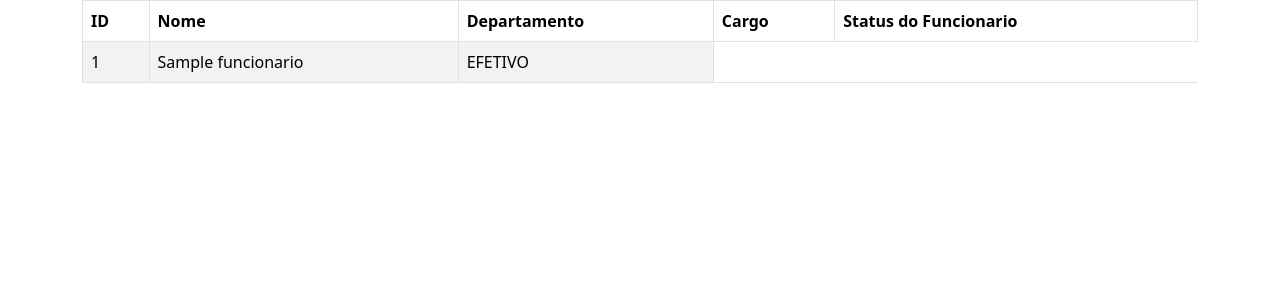
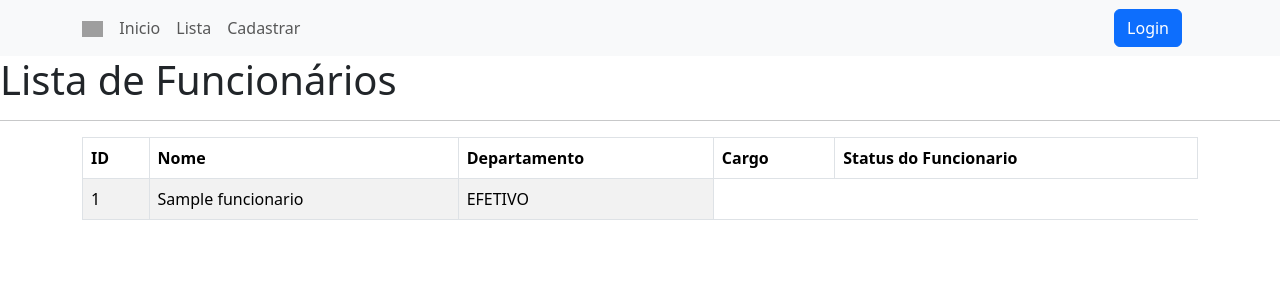
Before and after one commit to joao-victor-73/WorkForce, a Flask app: page /lista in a window 1280 px wide. Shown: the top 300 px of the page. Run offline with Flask 3, Linux system fonts and the light colour scheme; tables that the repository leaves empty hold one stand-in row (values such as "Sample post"); parts of the project's set-up code (start-up, migrations or seed data) failed here and were passed over; some libraries are stand-ins or nearby versions; grey boxes are pictures that could not be loaded.

Commit message:
modificando algumas coisas

```diff
--- a/projeto/main.py
+++ b/projeto/main.py
@@ -65,7 +65,7 @@ class Folha_pagamento(db.Model):
 @app.route('/lista')
 def lista_de_funcionario():
     lista_func = Funcionarios.query.order_by(Funcionarios.id_func)
-    return render_template('lista.html', lista_func=lista_func)
+    return render_template('lista.html', lista_func=lista_func, titulo="Lista de Funcionários")
 
 
 @app.route('/cadastro')
--- a/projeto/templates/base.html
+++ b/projeto/templates/base.html
@@ -9,6 +9,68 @@
 </head>
 <body>
 
+    <!-- Navbar -->
+    <nav class="navbar navbar-expand-lg navbar-light bg-body-tertiary">
+        <!-- Container wrapper -->
+        <div class="container">
+        <!-- Navbar brand -->
+        <a class="navbar-brand me-2" href="https://mdbgo.com/">
+            <img
+            src="https://mdbcdn.b-cdn.net/img/logo/mdb-transaprent-noshadows.webp"
+            height="16"
+            alt="MDB Logo"
+            loading="lazy"
+            style="margin-top: -1px;"
+            />
+        </a>
+
+        <!-- Toggle button -->
+        <button
+            data-mdb-collapse-init
+            class="navbar-toggler"
+            type="button"
+            data-mdb-target="#navbarButtonsExample"
+            aria-controls="navbarButtonsExample"
+            aria-expanded="false"
+            aria-label="Toggle navigation"
+        >
+            <i class="fas fa-bars"></i>
+        </button>
+
+        <!-- Collapsible wrapper -->
+        <div class="collapse navbar-collapse" id="navbarButtonsExample">
+            <!-- Left links -->
+            <ul class="navbar-nav me-auto mb-2 mb-lg-0">
+                <li class="nav-item">
+                    <a class="nav-link" href="#">Inicio</a>
+                </li>
+                <li class="nav-item">
+                    <a class="nav-link" href="#">Lista</a>
+                </li>
+                <li class="nav-item">
+                    <a class="nav-link" href="#">Cadastrar</a>
+                </li>
+            </ul>
+            <!-- Left links -->
+
+            <div class="d-flex align-items-center">
+                <button data-mdb-ripple-init type="button" class="btn btn-primary me-3">
+                    Login
+                </button>
+            </div>
+        </div>
+        <!-- Collapsible wrapper -->
+        </div>
+        <!-- Container wrapper -->
+    </nav>
+    <!-- Navbar -->
+
+    <div class="page-header">
+        <h1> {{ titulo }} </h1>
+    </div>
+
+    <hr>
+
     <div class="container">
         {% block conteudo %}
 
```
